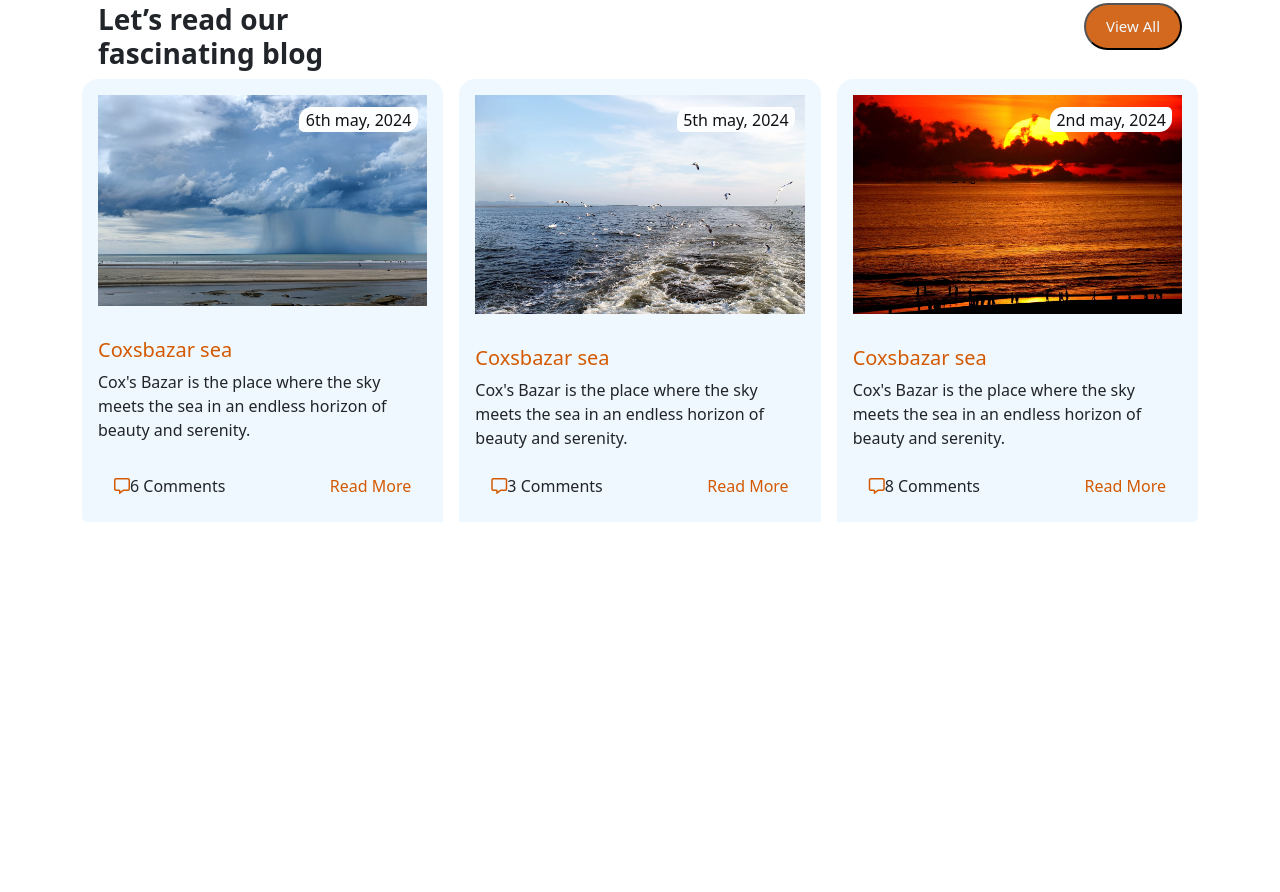
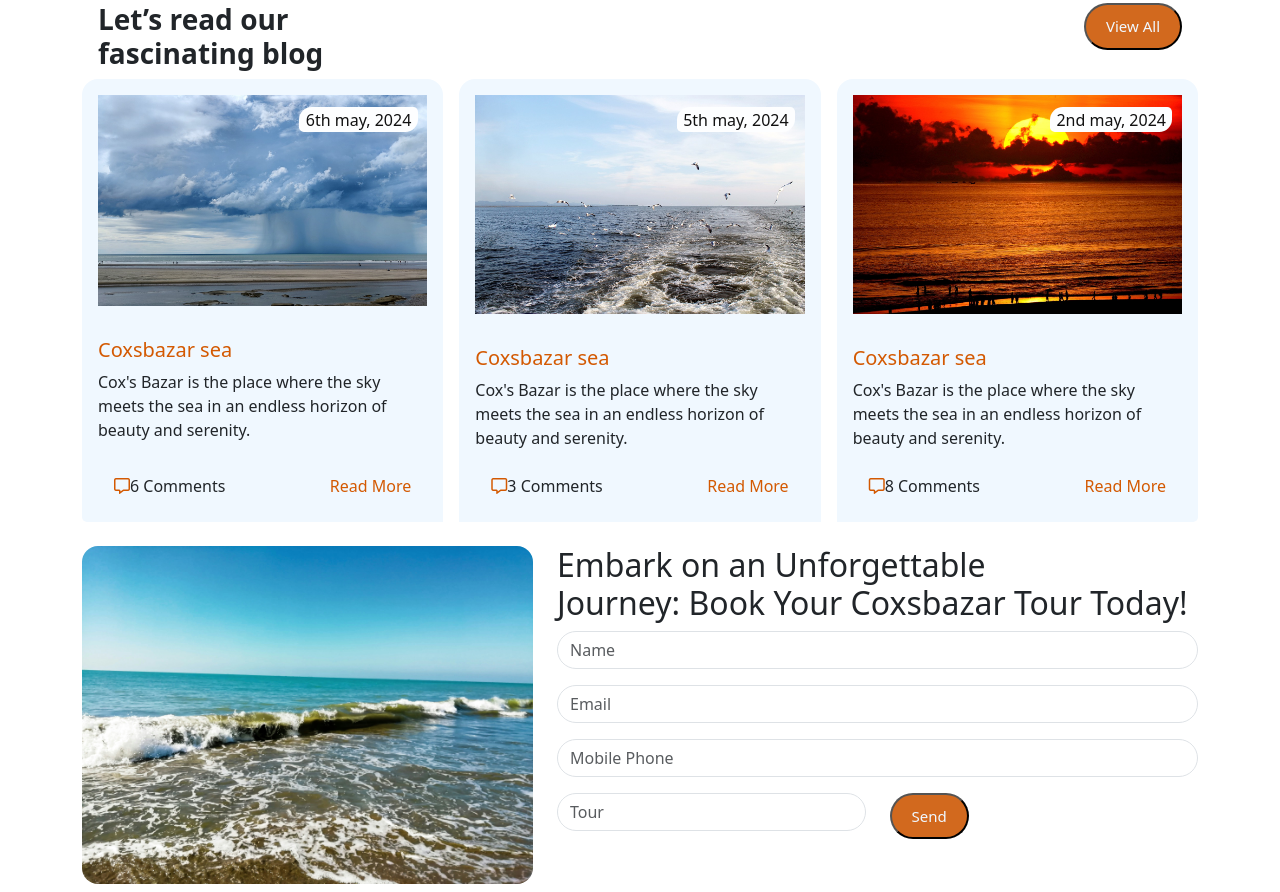
Before and after one commit to shahadot99999/coxsbazarjourney, a plain HTML site: page index.html in a window 1280 px wide. Shown: the part 2716-3608 px from the top of the page. Before the commit the page ends 3254 px from the top, so only its background shows below. Drawn offline with nearby package versions, Linux system fonts and the light colour scheme.

Commit message:
Embark  input field completed

```diff
--- a/index.html
+++ b/index.html
@@ -443,6 +443,57 @@
    </section>
    <!-- fascinating blog end -->
 
+   <!-- Embark on your entry start -->
+
+
+   <section class="  p-2">
+    <div class=" ">
+      <div id="carouselExample" class="carousel slide" data-bs-ride="carousel">
+        <div class="carousel-inner container">
+            <div class="carousel-item active ">
+                <div class="row">
+                    <div class="col-lg-5 d-flex align-items-center rounded  ">
+                        <div class=" ">
+                          <img src="Images/img11.jpg" class="img-fluid rounded-4" alt="...">
+
+                        </div>
+                    </div>
+                    <div class="col-lg-7">
+
+
+                        <h2>Embark on an Unforgettable <br> Journey: Book Your Coxsbazar Tour Today!</h2>
+                        <div class="mb-3">
+                          <input type="text" class="form-control rounded-pill" id="formGroupExampleInput" placeholder="Name">
+                        </div>
+                        <div class="mb-3">
+                          <input type="text" class="form-control rounded-pill" id="formGroupExampleInput2" placeholder="Email">
+                        </div>
+                        <div class="mb-3">
+                          <input type="text" class="form-control rounded-pill" id="formGroupExampleInput2" placeholder="Mobile Phone">
+                        </div>
+                        <div class="row">
+                          <div class="col">
+                            <input type="text" class="form-control rounded-pill" placeholder="Tour" aria-label="tour">
+                          </div>
+                          <div class="col">
+                            <button class="rounded-pill hidddenbutton">Send</button>
+                          </div>
+                        </div>
+
+                    </div>
+                </div>
+
+
+            </div>
+
+
+        </div>
+
+    </div>
+    </div>
+</section>
+
+ <!-- Embark on your entry end -->
 
      <!-- Java script link -->
     <script src="https://cdn.jsdelivr.net/npm/bootstrap@5.0.2/dist/js/bootstrap.bundle.min.js" integrity="sha384-MrcW6ZMFYlzcLA8Nl+NtUVF0sA7MsXsP1UyJoMp4YLEuNSfAP+JcXn/tWtIaxVXM" crossorigin="anonymous"></script>
```
Also changed, not shown: Images/img11.jpg (added).
